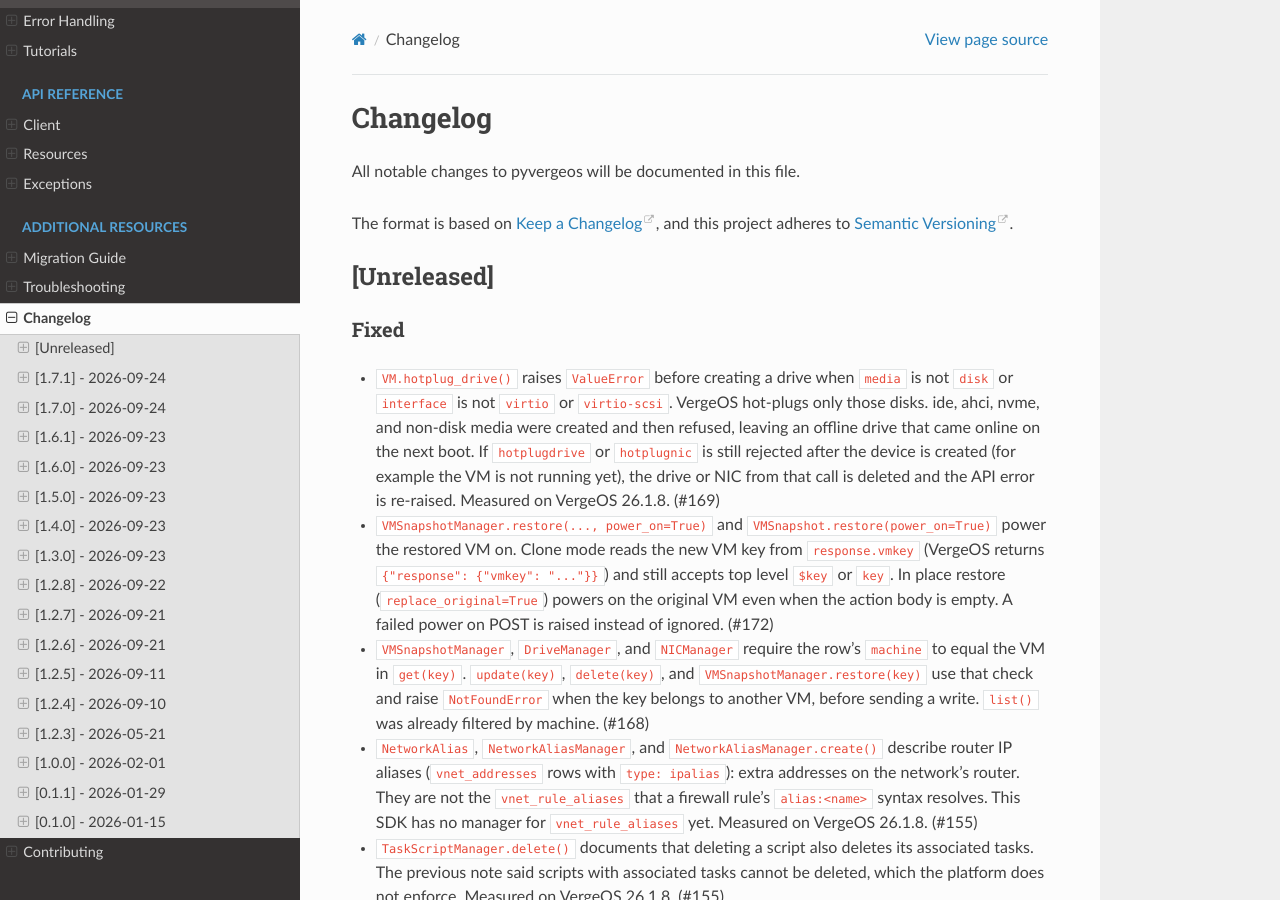
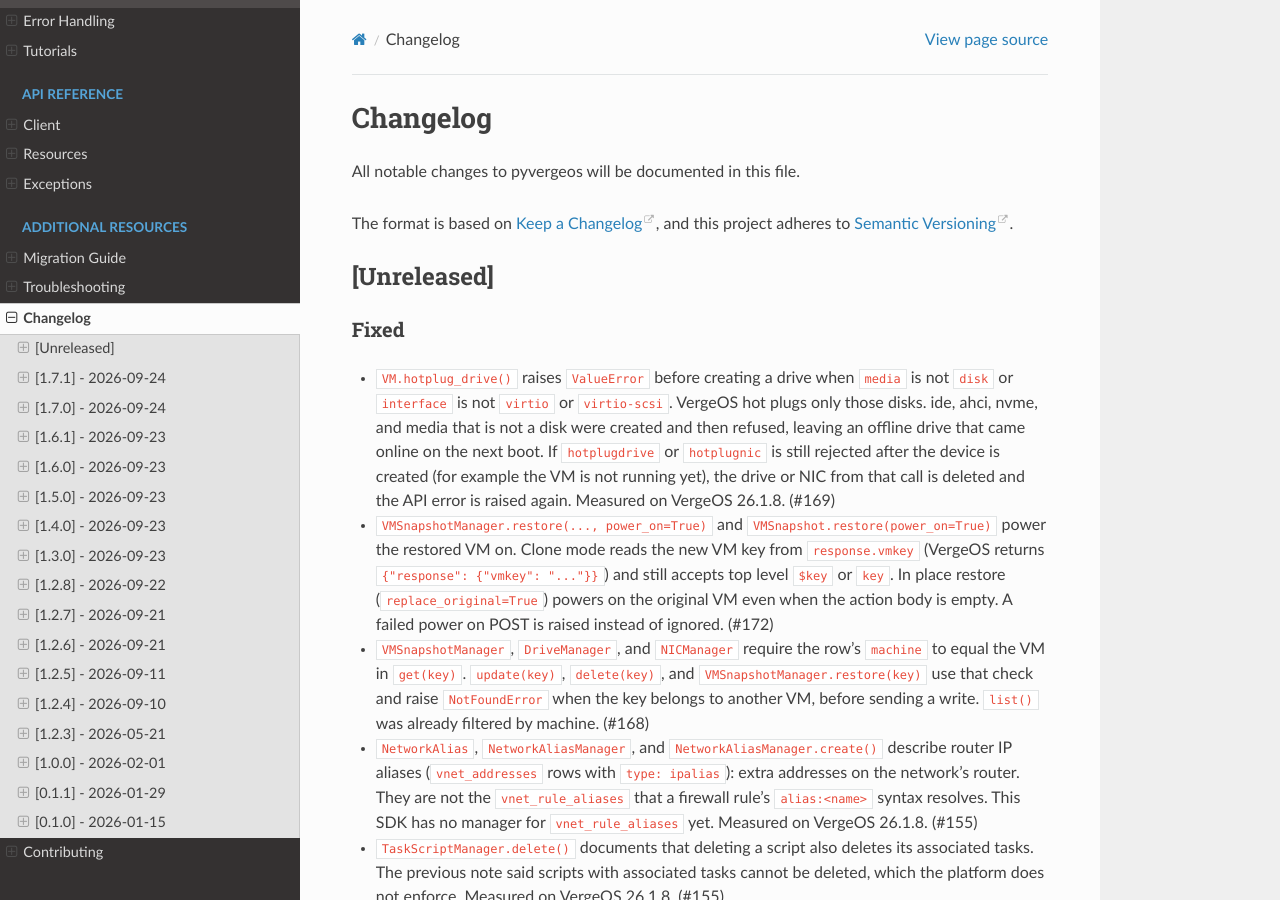
Before and after one commit to verge-io/pyVergeOS, a Sphinx documentation site: the page built from docs/changelog.rst, in a window 1280 px wide and 900 px high. Built offline with Sphinx 7.4.7 and the Read the Docs theme 3.1.0, drawn with Linux system fonts in a browser that asks for light colours.

```diff
--- a/docs/changelog.rst
+++ b/docs/changelog.rst
@@ -14,12 +14,12 @@ Fixed
 
 - ``VM.hotplug_drive()`` raises ``ValueError`` before creating a drive
   when ``media`` is not ``disk`` or ``interface`` is not ``virtio`` or
-  ``virtio-scsi``. VergeOS hot-plugs only those disks. ide, ahci, nvme,
-  and non-disk media were created and then refused, leaving an offline
+  ``virtio-scsi``. VergeOS hot plugs only those disks. ide, ahci, nvme,
+  and media that is not a disk were created and then refused, leaving an offline
   drive that came online on the next boot. If ``hotplugdrive`` or
   ``hotplugnic`` is still rejected after the device is created (for
   example the VM is not running yet), the drive or NIC from that call
-  is deleted and the API error is re-raised. Measured on VergeOS
+  is deleted and the API error is raised again. Measured on VergeOS
   26.1.8. (#169)
 
 - ``VMSnapshotManager.restore(..., power_on=True)`` and
```
Also changed, not shown: README.md (+1 -1 lines).
